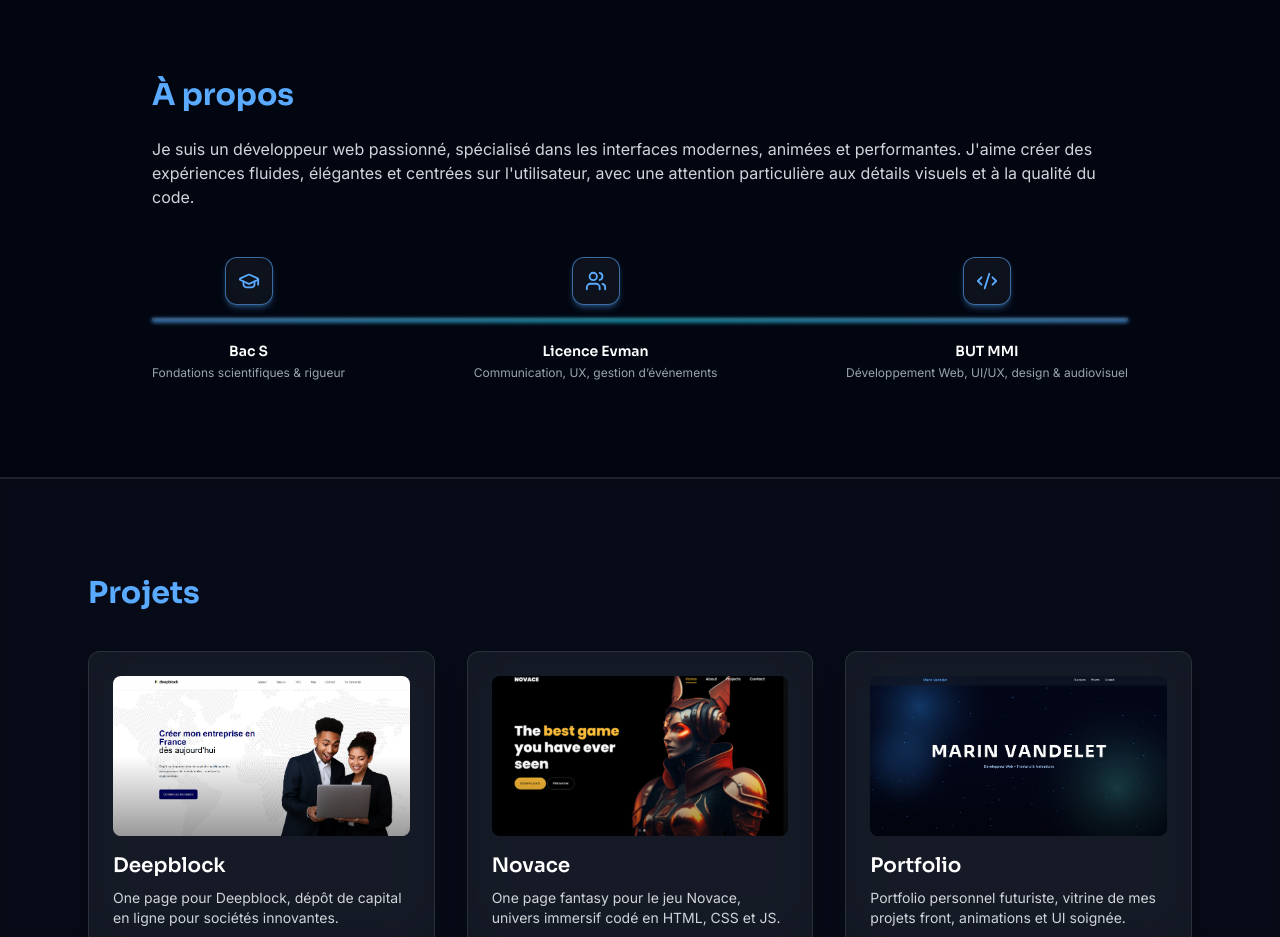
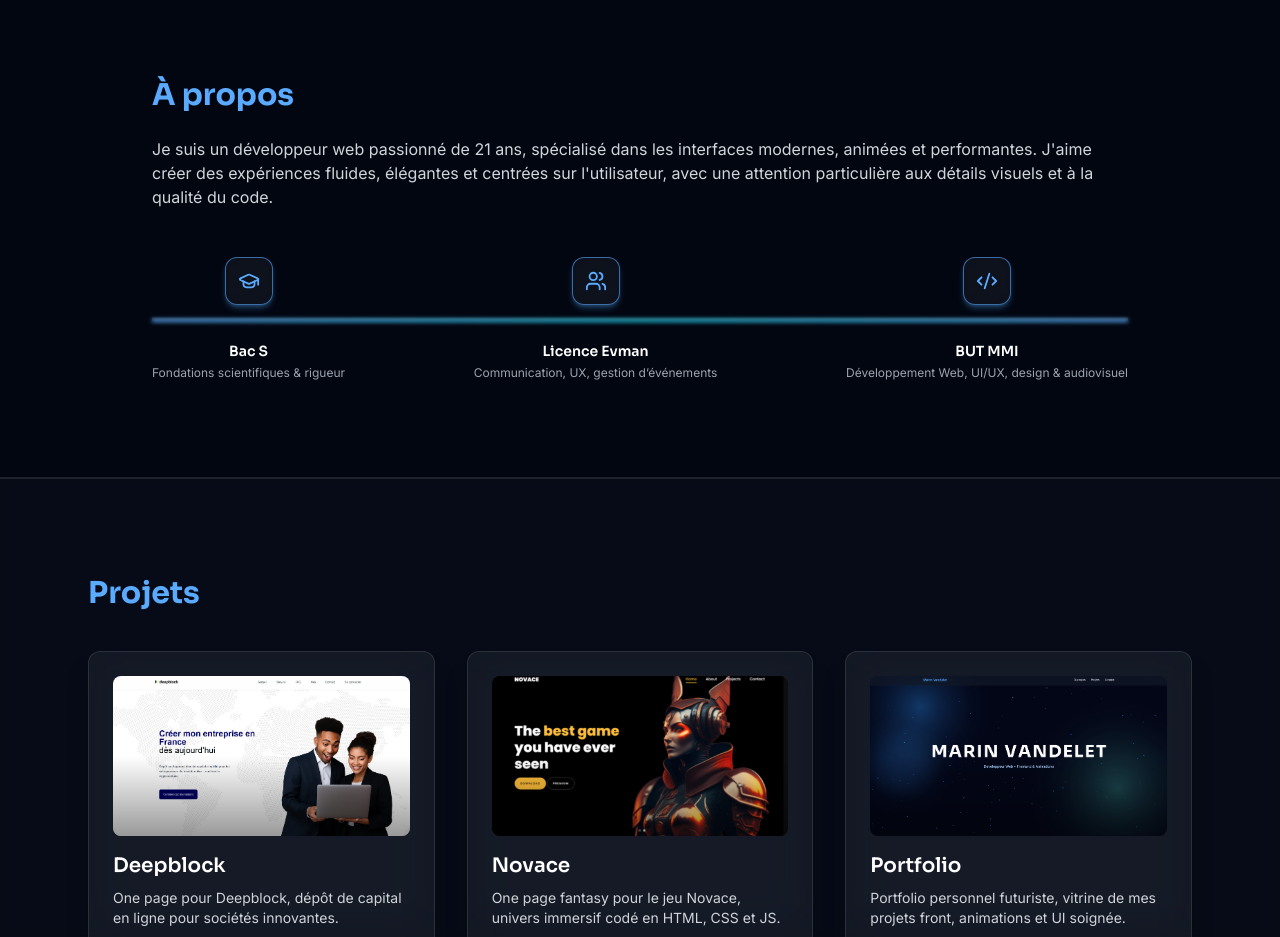
Before and after one commit to MarinVandelet/portfolio-marin, a React (Vite) app: page / in a window 1280 px wide. Shown: the part 820-1757 px from the top of the page. Built offline with nearby package versions, Linux system fonts and the light colour scheme.

Commit message:
Enhance About component description with age detail
Updated the description in the About component to include age and refined the text for clarity.

```diff
--- a/src/components/About.jsx
+++ b/src/components/About.jsx
@@ -39,7 +39,7 @@ export default function About() {
           viewport={{ once: true }}
           className="text-gray-300 font-['Inter'] text-sm md:text-base leading-relaxed mb-12"
         >
-          Je suis un développeur web passionné, spécialisé dans les interfaces
+          Je suis un développeur web passionné de 21 ans, spécialisé dans les interfaces
           modernes, animées et performantes. J'aime créer des expériences
           fluides, élégantes et centrées sur l'utilisateur, avec une attention
           particulière aux détails visuels et à la qualité du code.
```
